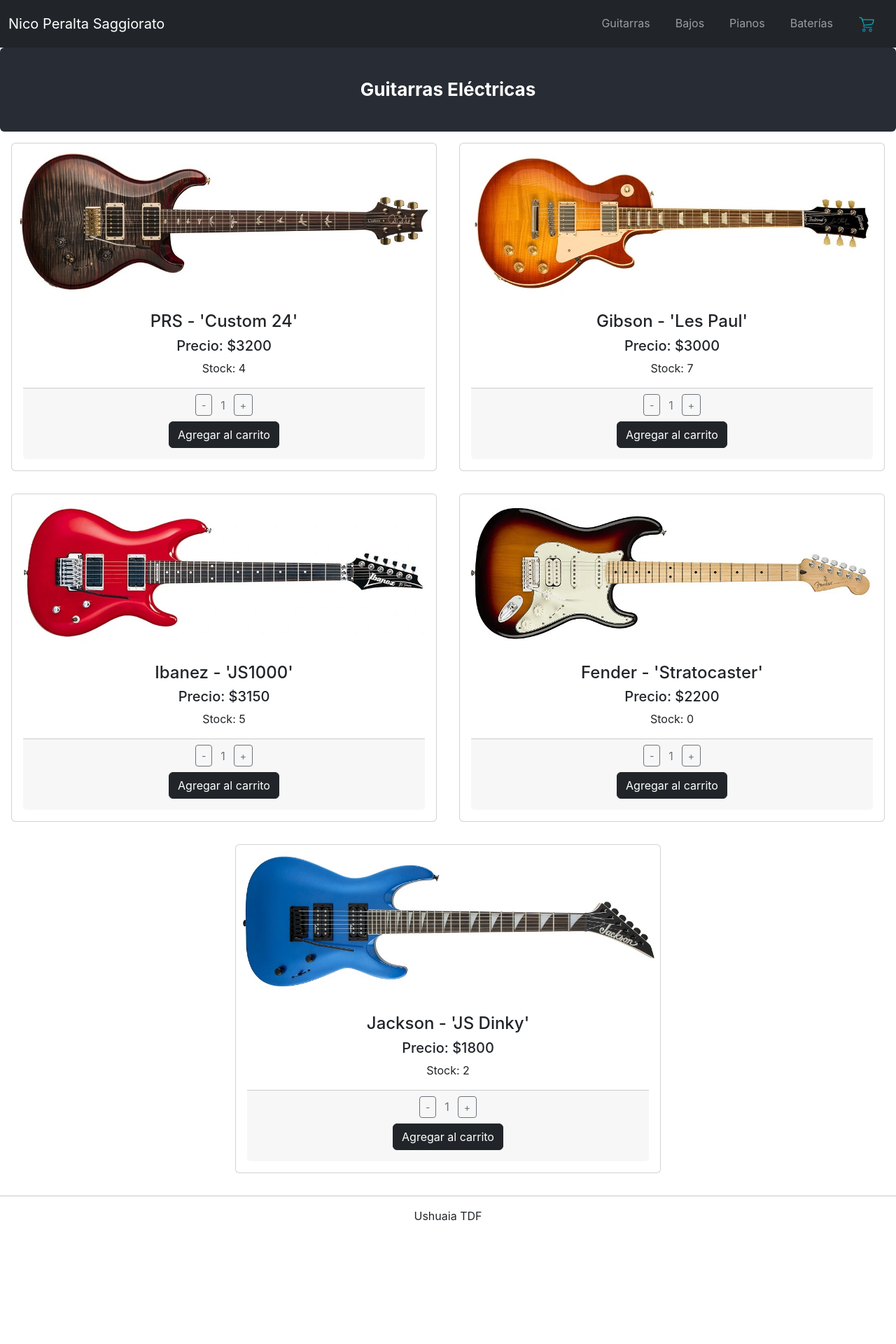
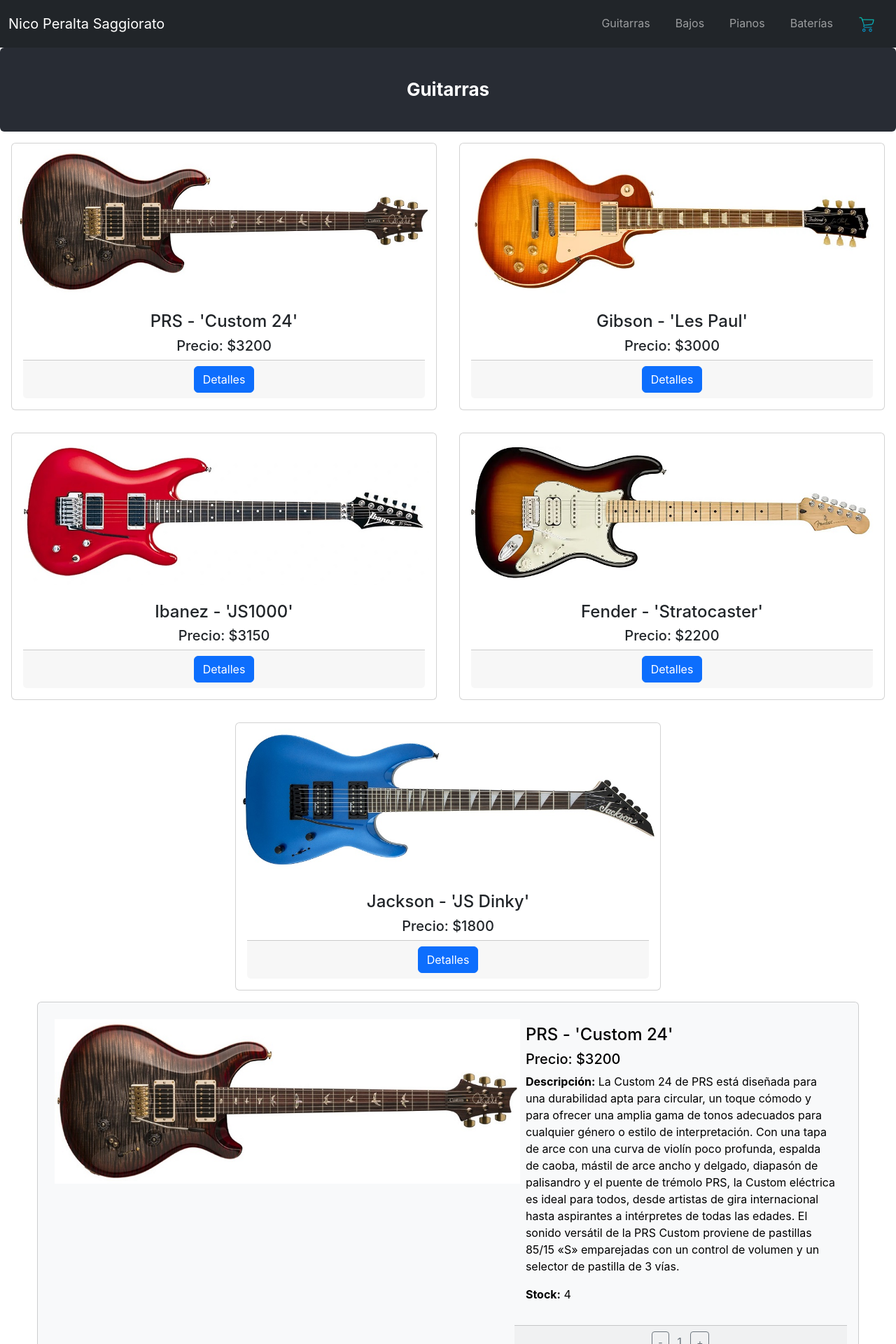
Before and after one commit to leopersag/-curso-37545-proyecto, a React (Create React App) app: page / in a window 1280 px wide. Shown: the top 1920 px of the page at 70% size. Before the commit the page ends 1765 px from the top, so only its background shows below. Built offline with nearby package versions, Linux system fonts and the light colour scheme.

Commit message:
Desafio: Detalle de Producto

```diff
--- a/src/App.js
+++ b/src/App.js
@@ -3,21 +3,15 @@ import 'core-js/actual';
 import Header from './components/Header';
 import Footer from './components/Footer';
 import ItemListContainer from './components/ItemListContainer';
+import ItemDetailContainer from './components/ItemDetailContainer';
 
 function App() {
-
-  const productos =[
-    {id:1, marca: "PRS", nombre:"Custom 24", precio: "3200", img: "../media/Custom24.jpg", stock: 4},
-    {id:2, marca: "Gibson", nombre:"Les Paul", precio: "3000", img: "../media/LesPaul.jpg", stock: 7},
-    {id:3, marca: "Ibanez", nombre:"JS1000", precio: "3150", img: "../media/JS1000.jpg", stock: 5},
-    {id:4, marca: "Fender", nombre:"Stratocaster", precio: "2200", img: "../media/Stratocaster.jpg", stock: 0},
-];
-
 
   return (
     <div className="App">
       <Header nombre="Nico " apellido="Peralta Saggiorato" />
-      <ItemListContainer categoria= "Guitarras Eléctricas" items={productos}/>
+      <ItemListContainer categoria= "Guitarras"/>
+      <ItemDetailContainer categoria= "Detalle"/>
       <Footer ubicacion="Ushuaia" provincia="TDF"/>
     </div>
   );
--- a/src/components/Item.jsx
+++ b/src/components/Item.jsx
@@ -1,5 +1,4 @@
 import React from "react";
-import ItemCount from "./ItemCount";
 
 const Item = (props) => {
 
@@ -9,9 +8,8 @@ const Item = (props) => {
             <div className="card-body">
                 <h4>{props.item.marca} - '{props.item.nombre}'</h4>
                 <h5>Precio: ${props.item.precio}</h5>
-                <p>Stock: {props.item.stock}</p>
                 <div className="card-footer text-muted">
-                    <ItemCount stock={props.item.stock} />
+                    <button className="btn btn-primary">Detalles</button>
                 </div>
             </div>
         </div>
--- /dev/null
+++ b/src/components/ItemDetail.jsx
@@ -0,0 +1,27 @@
+import React from "react";
+import ItemCount from "./ItemCount";
+
+const ItemDetail = (props) => {
+    return(
+        <div className="card text-bg-light col-md-11 p-3">
+            <div className="row g-0">
+                <div className="col-md-7">
+                    <img className="img-fluid m-2" src={props.item.img} alt={props.item.nombre} />
+                </div>
+                <div className="col-md-5 text-start">
+                    <div className="card-body">
+                        <h4>{props.item.marca} - '{props.item.nombre}'</h4>
+                        <h5>Precio: ${props.item.precio}</h5>
+                        <p><b>Descripción:</b> {props.item.descripcion}</p>
+                        <p><b>Stock:</b> {props.item.stock}</p>
+                    </div>
+                    <div className="card-footer text-muted">
+                        <ItemCount stock={props.item.stock} />
+                    </div>
+                </div>
+            </div>
+        </div>
+    )
+}
+
+export default ItemDetail;
--- /dev/null
+++ b/src/components/ItemDetailContainer.jsx
@@ -0,0 +1,34 @@
+import React from "react";
+import { useEffect } from "react";
+import { useState } from "react";
+import ItemDetail from "./ItemDetail";
+
+const ItemDetailContainer = () => {
+    const [detail, SetDetail] = useState([]);
+
+    useEffect(()=>{
+        const item =
+        {id:1, categoria:"Guitarras", marca: "PRS", nombre:"Custom 24", precio: "3200", img: "../media/Custom24.jpg", stock: 4, descripcion: "La Custom 24 de PRS está diseñada para una durabilidad apta para circular, un toque cómodo y para ofrecer una amplia gama de tonos adecuados para cualquier género o estilo de interpretación. Con una tapa de arce con una curva de violín poco profunda, espalda de caoba, mástil de arce ancho y delgado, diapasón de palisandro y el puente de trémolo PRS, la Custom eléctrica es ideal para todos, desde artistas de gira internacional hasta aspirantes a intérpretes de todas las edades. El sonido versátil de la PRS Custom proviene de pastillas 85/15 «S» emparejadas con un control de volumen y un selector de pastilla de 3 vías."};
+
+        const getItem = new Promise ((resolve) => {
+            setTimeout(()=>{
+                resolve (item);
+            },3000);
+        });
+
+        getItem.then((answer) => {
+            SetDetail(answer);
+        });
+
+    },[]);
+
+    return(
+        <div>
+            <div className="d-flex flex-wrap justify-content-center">
+                <ItemDetail item = {detail} />
+            </div>
+        </div>
+    )
+}
+
+export default ItemDetailContainer;
--- a/src/components/ItemListContainer.jsx
+++ b/src/components/ItemListContainer.jsx
@@ -8,11 +8,11 @@ const ItemListContainer = (props) => {
 
     useEffect(()=>{
         const productos = [
-            {id:1, marca: "PRS", nombre:"Custom 24", precio: "3200", img: "../media/Custom24.jpg", stock: 4},
-            {id:2, marca: "Gibson", nombre:"Les Paul", precio: "3000", img: "../media/LesPaul.jpg", stock: 7},
-            {id:3, marca: "Ibanez", nombre:"JS1000", precio: "3150", img: "../media/JS1000.jpg", stock: 5},
-            {id:4, marca: "Fender", nombre:"Stratocaster", precio: "2200", img: "../media/Stratocaster.jpg", stock: 0},
-            {id:5, marca: "Jackson", nombre:"JS Dinky", precio: "1800", img: "../media/JS Dinky.jpg", stock: 2},
+            {id:1, categoria:"Guitarras", marca: "PRS", nombre:"Custom 24", precio: "3200", img: "../media/Custom24.jpg", stock: 4, descripcion: "La Custom 24 de PRS está diseñada para una durabilidad apta para circular, un toque cómodo y para ofrecer una amplia gama de tonos adecuados para cualquier género o estilo de interpretación. Con una tapa de arce con una curva de violín poco profunda, espalda de caoba, mástil de arce ancho y delgado, diapasón de palisandro y el puente de trémolo PRS, la Custom eléctrica es ideal para todos, desde artistas de gira internacional hasta aspirantes a intérpretes de todas las edades. El sonido versátil de la PRS Custom proviene de pastillas 85/15 «S» emparejadas con un control de volumen y un selector de pastilla de 3 vías."},
+            {id:2, categoria:"Guitarras", marca: "Gibson", nombre:"Les Paul", precio: "3000", img: "../media/LesPaul.jpg", stock: 7, descripcion: "Esta guitarra eléctrica Les Paul ofrece a los instrumentistas una nueva versión de un diseño clásico. El tratamiento especial comienza con un cuerpo de caoba equipado con pastillas humbucker de bobina abierta 490R y 490T para tonos ricos y clásicos de Gibson. Los afinadores de botón blancos de lujo vintage y un cordal envolvente compensado mantienen las cosas simples y elegantes. La comodidad siempre estará disponible gracias al mástil de arce de perfil redondeado y al diapasón de palisandro auténtico. Se podría decir que esta es una entrega especial sónica."},
+            {id:3, categoria:"Guitarras", marca: "Ibanez", nombre:"JS1000", precio: "3150", img: "../media/JS1000.jpg", stock: 5, descripcion: "Ibanez comenzó a ofrecer modelos JS con unidades Sustainiac preinstaladas desde el lanzamiento de JS2480 en 2017, y se enorgullece de ofrecer JS240PSCA, el modelo JS equipado con Sustainiac más asequible."},
+            {id:4, categoria:"Guitarras", marca: "Fender", nombre:"Stratocaster", precio: "2200", img: "../media/Stratocaster.jpg", stock: 0, descripcion: "La Stratocaster® se basa en más de sesenta años de innovación, inspiración y evolución para satisfacer las demandas del músico de hoy en día. Nuestro popular mástil “Deep C» ahora tiene bordes de diapasón redondeados, un acabado satinado «Super-Natural» y un talón de mástil recién esculpido para una sensación sumamente cómoda y de fácil acceso al registro superior. Las nuevas pastillas de bobina simple V-Mod II Stratocaster son más articuladas que nunca y conservan la calidez y el timbre de campana. La Stratocaster tiene al sonido y sensación clásicos pero con amplias mejoras que se suman a las habituales para marcar un nuevo estándar para instrumentos profesionales."},
+            {id:5, categoria:"Guitarras", marca: "Jackson", nombre:"JS Dinky", precio: "1800", img: "../media/JS Dinky.jpg", stock: 2, descripcion: "Rápidas, mortales e increíbles, las guitarras Jackson JS Series dan un salto épico hacia adelante, lo que hace que sea más fácil que nunca obtener el clásico tono, apariencia y toque de Jackson a un precio asequible."},
         ];
 
         const getProductos = new Promise ((resolve) => {
```
